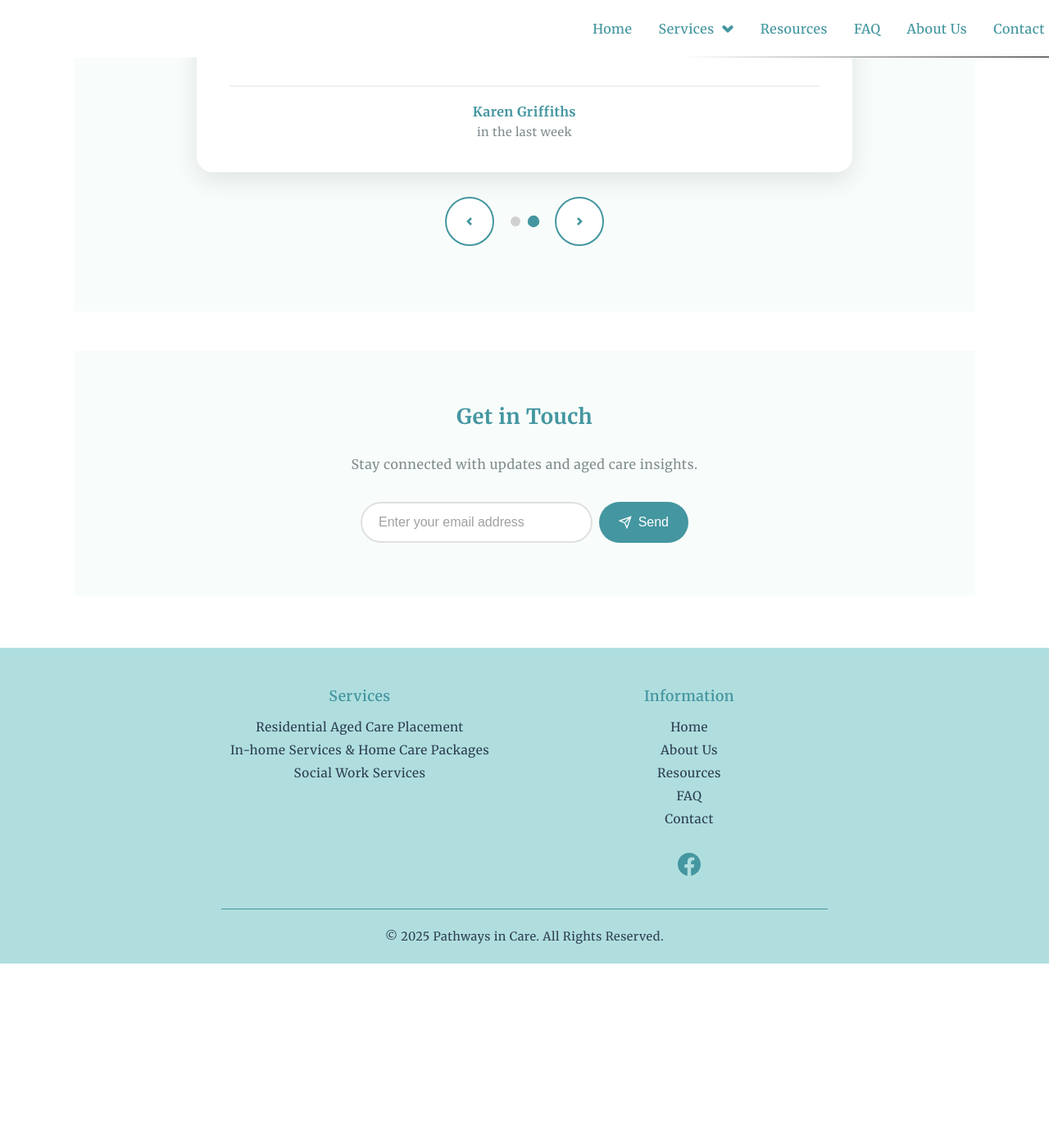
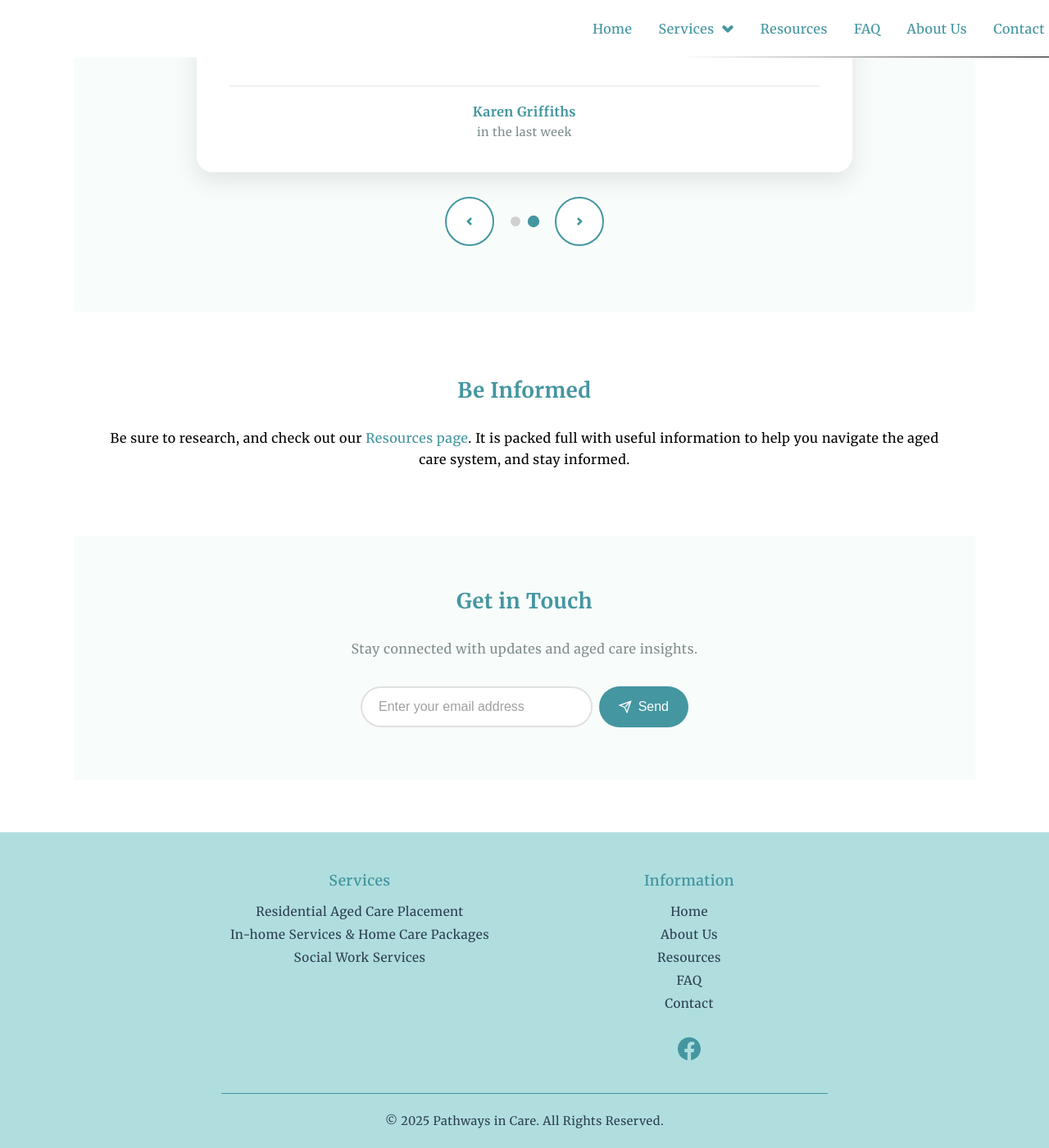
Before and after one commit to dmholyday/pathwaysincare-web, a Jekyll site: the page built from index.html, in a window 1280 px wide and 1400 px high, scrolled down 2528 px. Shown: the whole window at 82% size. Built offline with Jekyll 4.4.1, drawn with Linux system fonts in a browser that asks for light colours; before the commit the page ends 3703 px from its top, so only the background shows below that.

Commit message:
Style Be Informed section with Resources page link and improved spacing
Add styled inline hyperlink to Resources page and enhance section spacing:
- Convert "Resources page" text to styled hyperlink using Jekyll relative_url
- Apply teal color scheme (#4496a0) with hover effects
- Add animated underline that appears on hover with smooth transition
- Increase top margin for better separation from reviews carousel
- Responsive spacing adjustments (4rem desktop, 3rem tablet, 2rem mobile)
- Maintain professional appearance with seamless text flow

🤖 Generated with [Claude Code](https://claude.ai/code)

Co-Authored-By: Claude <noreply@anthropic.com>

```diff
--- a/assets/style.css
+++ b/assets/style.css
@@ -2331,3 +2331,39 @@ button {
         justify-content: center;
     }
 }
+
+/* Be Informed Section Styles */
+.be-informed {
+    margin-top: 4rem;
+}
+
+/* Inline Link Styles */
+.inline-link {
+    color: #4496a0;
+    text-decoration: none;
+    font-weight: 500;
+    border-bottom: 2px solid transparent;
+    transition: all 0.3s ease;
+    position: relative;
+}
+
+.inline-link:hover {
+    color: #3498db;
+    border-bottom-color: #3498db;
+}
+
+.inline-link:active {
+    color: #2c3e50;
+}
+
+@media (max-width: 768px) {
+    .be-informed {
+        margin-top: 3rem;
+    }
+}
+
+@media (max-width: 480px) {
+    .be-informed {
+        margin-top: 2rem;
+    }
+}
--- a/index.html
+++ b/index.html
@@ -128,6 +128,13 @@ title: Home
   </div>
 </section>
 
+<section class="section be-informed">
+  <div class="text">
+    <h2>Be Informed</h2>
+    <p>Be sure to research, and check out our <a href="{{ '/resources/' | relative_url }}" class="inline-link">Resources page</a>. It is packed full with useful information to help you navigate the aged care system, and stay informed.</p>
+  </div>
+</section>
+
 <section class="section get-in-touch">
   <div class="text">
     <h2>Get in Touch</h2>
```
